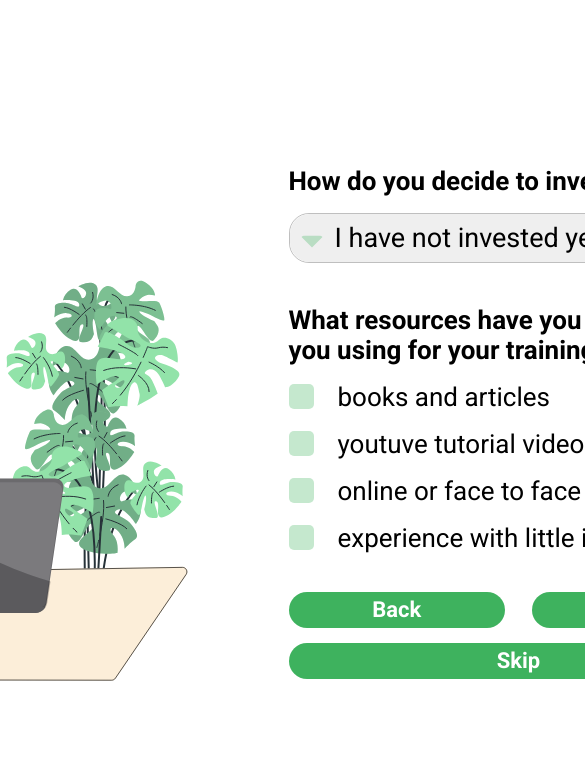
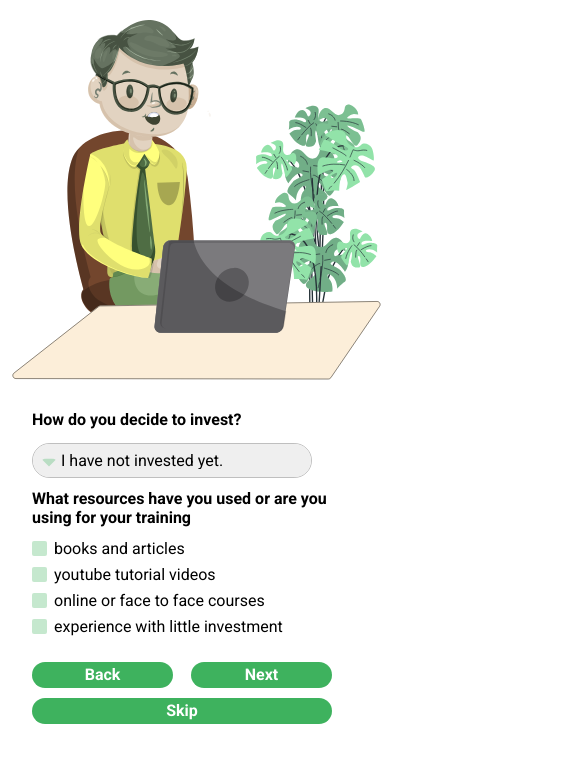
Before and after one commit to RianZenki/Rian-Zenki-survey-form, a website: page src/pages/form-page2.html in a window 390 px wide. Shown: the top 762 px of the page, 585 px wide, since content can reach past the window. Drawn offline with Linux system fonts and the light colour scheme; files whose address does not match are found by name.

Commit message:
add responsiviness to the page and update validation script

```diff
--- a/src/pages/form-page2.html
+++ b/src/pages/form-page2.html
@@ -13,15 +13,28 @@
 			<img src="../assets/three.svg" alt="man" />
 			<section>
 				<form action="#">
-					<label for="account-status">How do you decide to invest?</label>
-					<div class="custom-select">
-						<select name="account-status" id="account-status" required>
-							<option value="not">I have not invested yet.</option>
-							<option value="yes">I already have invested.</option>
-						</select>
+					<div class="select-wrapper">
+						<label for="investment-method"
+							>How do you decide to invest?</label
+						>
+						<div class="custom-select">
+							<select
+								name="investment-method"
+								id="investment-method"
+								required
+							>
+								<option value="default">
+									I have not invested yet.
+								</option>
+								<option value="debt-invest">Debt investments.</option>
+								<option value="equity-invest">
+									Equity investments.
+								</option>
+							</select>
+						</div>
 					</div>
 
-					<fieldset class="checkbox-field">
+					<fieldset>
 						<legend>
 							What resources have you used or are you using for your
 							training
@@ -32,19 +45,35 @@
 								type="checkbox"
 								name="books-articles"
 								id="books-articles"
+								value="books-articles"
 							/>
 							<label for="books-articles">books and articles</label>
 						</p>
 						<p class="checkbox-wrapper">
-							<input type="checkbox" name="videos" id="videos" />
-							<label for="videos">youtuve tutorial videos</label>
+							<input
+								type="checkbox"
+								name="videos"
+								id="videos"
+								value="videos"
+							/>
+							<label for="videos">youtube tutorial videos</label>
 						</p>
 						<p class="checkbox-wrapper">
-							<input type="checkbox" name="courses" id="courses" />
+							<input
+								type="checkbox"
+								name="courses"
+								id="courses"
+								value="courses"
+							/>
 							<label for="courses">online or face to face courses</label>
 						</p>
 						<p class="checkbox-wrapper">
-							<input type="checkbox" name="experience" id="experience" />
+							<input
+								type="checkbox"
+								name="experience"
+								id="experience"
+								value="experience"
+							/>
 							<label for="experience"
 								>experience with little investment</label
 							>
--- a/src/scripts/form-page2.ts
+++ b/src/scripts/form-page2.ts
@@ -8,7 +8,7 @@ buttonForm2.addEventListener("click", (event: Event) => {
 		'input[type="checkbox"]:checked'
 	)! as NodeListOf<HTMLInputElement>;
 
-	if (checkbox.length > 0 && select.value) {
+	if (checkbox.length > 0 && select.value !== "default") {
 		const resourcesList = [...checkbox].map((checkbox) => checkbox.value);
 
 		const newUserInfos = {
@@ -31,6 +31,6 @@ buttonForm2.addEventListener("click", (event: Event) => {
 
 		location.href = "./form-page3.html";
 	} else {
-		alert("Select one option to continue");
+		alert("Please, select an option to continue");
 	}
 });
--- a/src/styles/form-page2.css
+++ b/src/styles/form-page2.css
@@ -21,14 +21,19 @@ form {
    flex-direction: column;
 }
 
-form > label {
+.select-wrapper {
+   display: flex;
+   flex-direction: column;
+}
+
+.select-wrapper label {
    font-size: 26px;
    font-weight: 700;
-   margin-bottom: 16px;
+   margin-bottom: 27px;
    line-height: 31px;
 }
 
-.custom-select {
+.select-wrapper .custom-select {
    width: 460px;
    border: 1px solid rgba(0, 0, 0, .25);
    border-radius: 20px;
@@ -36,7 +41,7 @@ form > label {
    position: relative;
 }
 
-.custom-select::before {
+.select-wrapper .custom-select::before {
    content: "";
    width: 0;
    height: 0;
@@ -50,7 +55,7 @@ form > label {
    left: 10px;
 }
 
-.custom-select select {
+.select-wrapper .custom-select select {
    appearance: none;
    border: none;
    border-radius: inherit;
@@ -58,55 +63,53 @@ form > label {
    width: 100%;
    padding: 8px 12px 8px 45px;
    font-size: 27px;
-   line-height: 32px;
    outline: none;
 }
 
-.custom-select:has(select:focus) {
+.select-wrapper .custom-select:has(select:focus) {
    border: 1px solid #475242;
 }
 
-.custom-select:has(select:focus)::before {
+.select-wrapper .custom-select:has(select:focus)::before {
    border-color: rgba(62, 178, 94, 1) transparent transparent transparent;
 }
 
-/* Checkbox fieldset */
-.checkbox-field {
+fieldset {
    border: none;
    margin-bottom: 39px;
 }
 
-.checkbox-field legend {
+fieldset legend {
    font-size: 26px;
    font-weight: 700;
-   margin-bottom: 17px;
+   margin-bottom: 34px;
 }
 
-.checkbox-field .checkbox-wrapper {
+fieldset .checkbox-wrapper {
    display: flex;
    align-items: center;
    gap: 24px;
    line-height: inherit;
 }
 
-.checkbox-field .checkbox-wrapper + .checkbox-wrapper {
+fieldset .checkbox-wrapper + .checkbox-wrapper {
    margin-top: 17px;
 }
 
-.checkbox-field .checkbox-wrapper input[type="checkbox"] {
+fieldset .checkbox-wrapper input[type="checkbox"] {
    appearance: none;
    background-color: rgba(62, 178, 94, 0.3);
    width: 25px;
    height: 25px;
-   border-radius: 5px;
-   transition: 0.2s;
+   border-radius: 2px;
+   transition: background-color 0.3s;
 }
 
-.checkbox-field .checkbox-wrapper input[type="checkbox"]:checked {
+fieldset .checkbox-wrapper input[type="checkbox"]:checked {
    background-color:rgba(62, 178, 94, 1);
 }
 
-.checkbox-field .checkbox-wrapper label {
+fieldset .checkbox-wrapper label {
    font-size: 26px;
 }
 
@@ -114,6 +117,7 @@ form > label {
    display: flex;
    flex-wrap: wrap;
    gap: 15px 27px;
+   max-width: 420px;
 }
 
 .buttons-wrapper a {
@@ -129,3 +133,245 @@ form > label {
    height: 36px;
    font-size: 22px;
 }
+
+@media screen and (max-width: 1180px) {
+
+   img {
+      width: 480px;
+      margin-right: 65px;
+   }
+
+   section {
+      width: 400px;
+   }
+
+   .select-wrapper label {
+      font-size: 22px;
+   }
+
+   .select-wrapper .custom-select {
+      width: 380px;
+   }
+
+   .select-wrapper .custom-select select {
+      font-size: 20px;
+   }
+
+   fieldset legend {
+      font-size: 22px;
+   }
+
+   fieldset .checkbox-wrapper input[type="checkbox"] {
+      width: 23px;
+      height: 23px;
+   }
+
+   fieldset .checkbox-wrapper label {
+      font-size: 22px;
+   }
+
+   form .buttons-wrapper {
+      max-width: 360px;
+   }
+}
+
+@media screen and (max-width: 930px) {
+
+   img {
+      width: 400px;
+      margin-right: 50px;
+   }
+
+   section {
+      width: 320px;
+   }
+
+   .select-wrapper label {
+      font-size: 20px;
+   }
+
+   .select-wrapper .custom-select {
+      width: 300px;
+   }
+
+   .select-wrapper .custom-select select {
+      font-size: 20px;
+   }
+
+   fieldset legend {
+      font-size: 22px;
+   }
+
+   fieldset .checkbox-wrapper input[type="checkbox"] {
+      width: 23px;
+      height: 23px;
+   }
+
+   fieldset .checkbox-wrapper label {
+      font-size: 20px;
+   }
+
+   form .buttons-wrapper {
+      max-width: 300px;
+   }
+}
+
+@media screen and (max-width: 800px) {
+   main {
+      flex-direction: column;
+      justify-content: initial;
+      overflow-x: hidden;
+   }
+
+   img {
+      width: 400px;
+      margin: 20px 0;
+   }
+
+   section {
+     width: 360px;
+     display: flex;
+     flex-direction: column;
+     align-items: center;
+   }
+
+   .select-wrapper label {
+      font-size: 20px;
+      margin-bottom: 8px;
+   }
+
+   .select-wrapper .custom-select {
+      width: 320px;
+      margin-bottom: 16px;
+   }
+
+   .select-wrapper .custom-select::before {
+      border: 10px solid transparent;
+      border-radius: 5px;
+      border-color: rgba(62, 178, 94, 0.3) transparent transparent transparent;
+      top: 50%;
+      transform: translateY(-10%);
+      left: 6px;
+   }
+
+   .select-wrapper .custom-select select {
+      width: 100%;
+      font-size: 18px;
+      padding-left: 28px;
+   }
+
+   fieldset {
+      margin-bottom: 26px;
+   }
+
+   fieldset legend {
+      font-size: 20px;
+      margin-bottom: 12px;
+   }
+
+   fieldset .checkbox-wrapper {
+      gap: 7px;
+   }
+
+   fieldset .checkbox-wrapper + .checkbox-wrapper {
+      margin-top: 7px;
+   }
+
+   fieldset .checkbox-wrapper input[type="checkbox"] {
+      width: 20px;
+      height: 20px;
+   }
+
+   fieldset .checkbox-wrapper label {
+      font-size: 20px;
+   }
+
+   form .buttons-wrapper {
+      max-width: 320px;
+      gap: 10px 18px;
+      margin-bottom: 20px;
+   }
+
+   form .buttons-wrapper button {
+      height: 26px;
+      font-size: 16px;
+   }
+}
+
+@media screen and (max-width: 650px) {
+
+ main {
+      flex-direction: column;
+      justify-content: initial;
+   }
+
+   img {
+      width: 380px;
+      margin: 20px 0 21px;
+   }
+
+   section {
+     width: 326px;
+   }
+
+   .select-wrapper label {
+      font-size: 16px;
+      margin-bottom: 8px;
+   }
+
+   .select-wrapper .custom-select {
+      width: 280px;
+      margin-bottom: 11px;
+   }
+
+   .select-wrapper .custom-select::before {
+      border: 8px solid transparent;
+      border-radius: 5px;
+      border-color: rgba(62, 178, 94, 0.3) transparent transparent transparent;
+      top: 50%;
+      transform: translateY(-10%);
+      left: 8px;
+   }
+
+   .select-wrapper .custom-select select {
+      width: 100%;
+      font-size: 16px;
+      padding-left: 28px;
+   }
+
+   fieldset {
+      margin-bottom: 26px;
+   }
+
+   fieldset legend {
+      font-size: 16px;
+      margin-bottom: 12px;
+   }
+
+   fieldset .checkbox-wrapper {
+      gap: 7px;
+   }
+
+   fieldset .checkbox-wrapper + .checkbox-wrapper {
+      margin-top: 7px;
+   }
+
+   fieldset .checkbox-wrapper input[type="checkbox"] {
+      width: 15px;
+      height: 15px;
+   }
+
+   fieldset .checkbox-wrapper label {
+      font-size: 16px;
+   }
+
+   form .buttons-wrapper {
+      width: 300px;
+      gap: 10px 18px;
+   }
+
+   form .buttons-wrapper button {
+      height: 26px;
+      font-size: 16px;
+   }
+}
```
Also changed, not shown: dist/scripts/form-page2.js.
